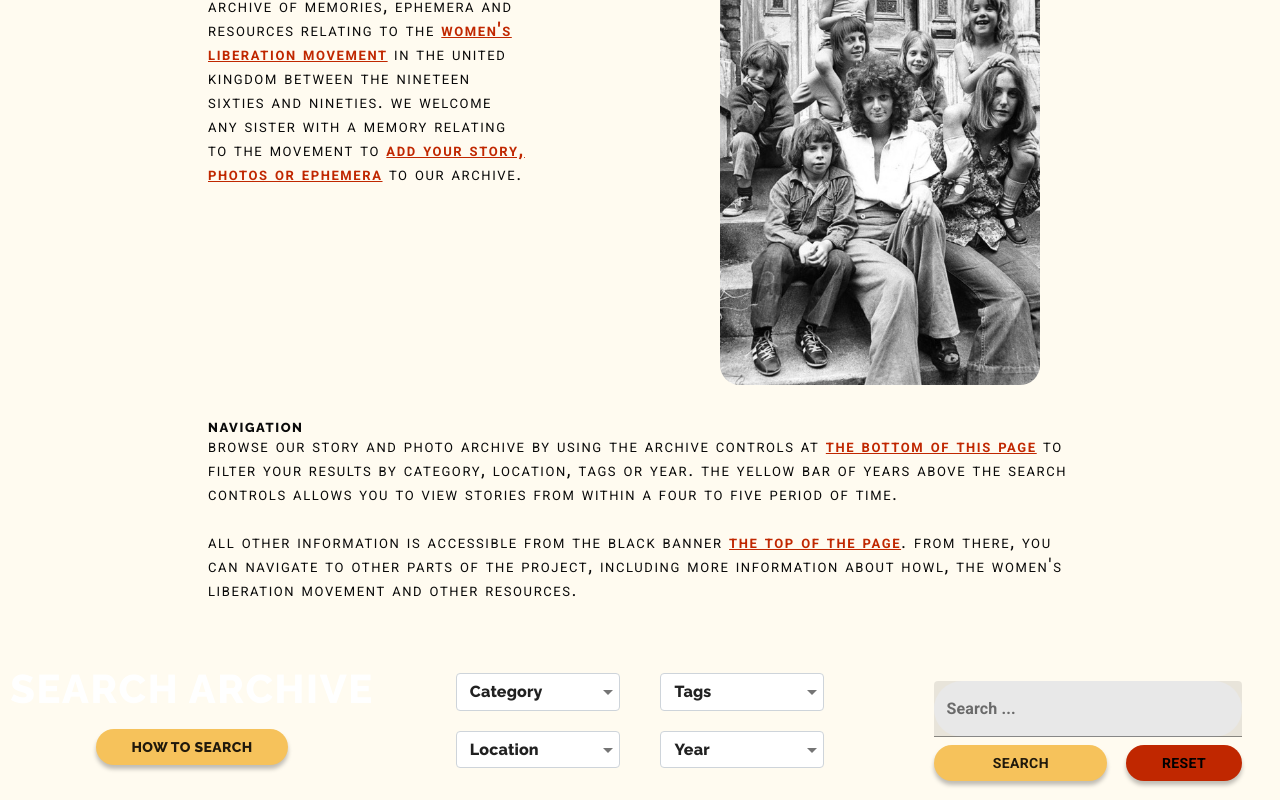
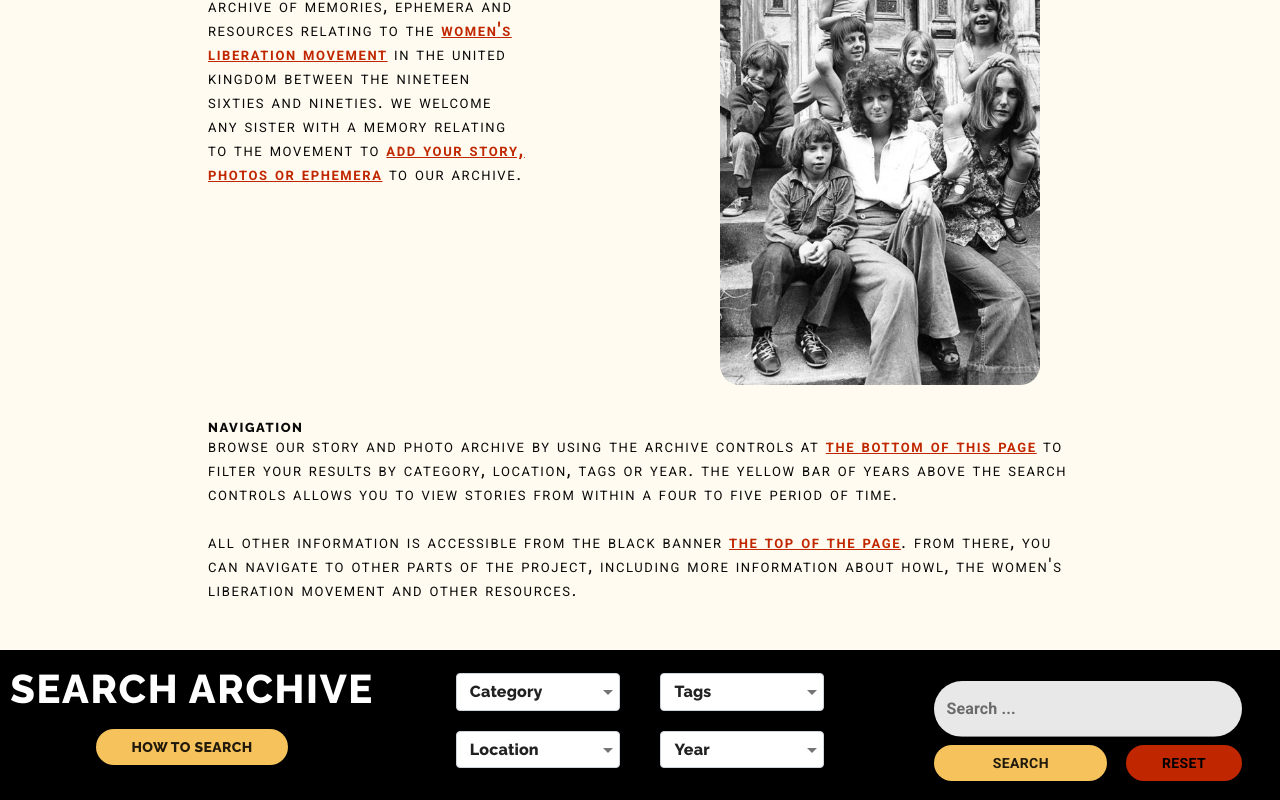
Before and after one commit to founders-programme-2/howl, a React (Create React App) app in the folder client/: page / in a window 1280 px wide. Shown: the part 508-1308 px from the top of the page. Built offline with nearby package versions, Linux system fonts and the light colour scheme; what react-a11y would draw is missing.

Commit message:
Add secondary background color black #82

```diff
--- a/client/src/globalStyle.js
+++ b/client/src/globalStyle.js
@@ -12,6 +12,7 @@ export default createGlobalStyle`
         --secondary-font-color: #FFFFFF;
         --main-btn-color: #F6C25B;
         --highlight-color: #C02700;
+        --secondary-bg-color: #000000;
     }
 
     body {
```
